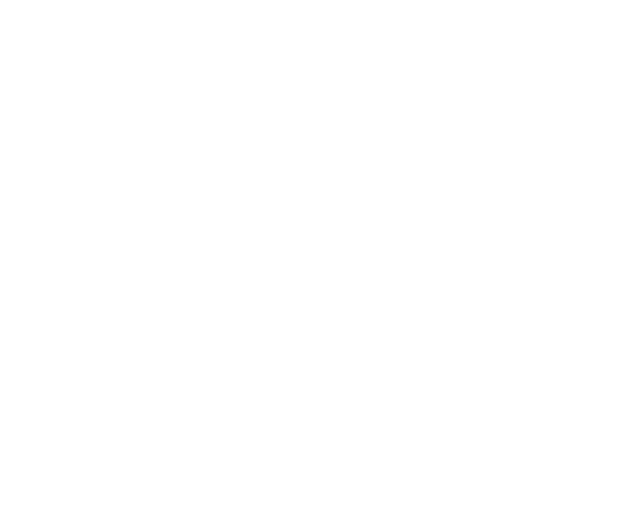
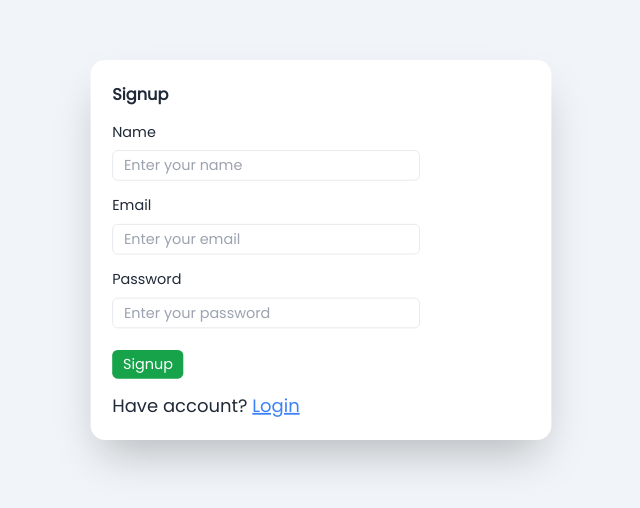
Before and after one commit to annnanya/stackstore, a React (Vite) app in the folder Frontend/: page /signup in a window 1280 px wide. Before the commit this address had no page. Shown: the part 150-658 px from the top of the page, without its empty margins (319-959 px from the left). Built offline with nearby package versions, Linux system fonts and the light colour scheme; a web font is replaced by a local one.

Commit message:
ref#123 - added login and signup page

```diff
--- a/Frontend/package.json
+++ b/Frontend/package.json
@@ -12,6 +12,7 @@
   "dependencies": {
     "react": "^18.3.1",
     "react-dom": "^18.3.1",
+    "react-hook-form": "^7.53.0",
     "react-router-dom": "^6.26.1",
     "react-slick": "^0.30.2",
     "slick-carousel": "^1.8.1"
--- a/Frontend/src/App.jsx
+++ b/Frontend/src/App.jsx
@@ -3,6 +3,7 @@ import Home from './home/Home'
 import { Route, Routes } from 'react-router-dom'
 import Courses from './courses/Courses'
 import About from './courses/About'
+import Signup from './components/Signup'
 
 const App = () => {
   return (
@@ -12,6 +13,7 @@ const App = () => {
           <Route path="/" element={<Home />} />
           <Route path="/course" element={<Courses />} />
           <Route path="/about" element={<About />} />
+          <Route path="/signup" element={<Signup />} />
         </Routes>
       </div>
     </>
--- /dev/null
+++ b/Frontend/src/components/Login.jsx
@@ -0,0 +1,85 @@
+import React from 'react'
+import { useForm } from 'react-hook-form'
+import { Link } from 'react-router-dom'
+
+const Login = () => {
+
+    const {
+        register,
+        handleSubmit,
+        formState: { errors },
+    } = useForm();
+
+    const onSubmit = (data) => {
+        console.log(data)
+    };
+
+    return (
+        <div>
+            <dialog id="my_modal" className="modal">
+                <div className="modal-box">
+                    <form onSubmit={handleSubmit(onSubmit)} method="dialog">
+                        <h3 className="font-bold text-lg">Login</h3>
+                        {/* Email */}
+                        <div className="mt-4 space-y-2">
+                            <span>Email</span>
+                            <br />
+                            <input
+                                type="email"
+                                placeholder="Enter your email"
+                                className="w-100 px-3 py-1 border rounded-md outline-none"
+                                {...register("email", { required: true })}
+                            />
+                            <br />
+                            {errors.email && (
+                                <span className="text-sm text-red-500">
+                                    This field is required
+                                </span>
+                            )}
+                        </div>
+                        {/* password */}
+                        <div className="mt-4 space-y-2">
+                            <span>Password</span>
+                            <br />
+                            <input
+                                type="password"
+                                placeholder="Enter your password"
+                                className="w-100 px-3 py-1 border rounded-md outline-none"
+                                {...register("password", { required: true })}
+                            />
+                            <br />
+                            {errors.password && (
+                                <span className="text-sm text-red-500">
+                                    This field is required
+                                </span>
+                            )}
+                        </div>
+
+                        {/* Button */}
+                        <div className="mt-6">
+                            <button className="bg-green-600 text-white rounded-md px-3 py-1 hover:bg-green-700 duration-200">
+                                Login
+                            </button>
+                        </div>
+                        <div className='mt-4'>
+                            <p>
+                                Not registered?{" "}
+                                <Link
+                                    to="/signup"
+                                    className="underline text-blue-500 cursor-pointer"
+                                >
+                                    Signup
+                                </Link>{" "}
+                            </p>
+                        </div>
+                    </form>
+                </div>
+                <form method="dialog" className="modal-backdrop">
+                    <button>close</button>
+                </form>
+            </dialog>
+        </div >
+    )
+}
+
+export default Login
--- a/Frontend/src/components/Navbar.jsx
+++ b/Frontend/src/components/Navbar.jsx
@@ -1,5 +1,6 @@
 import React, { useEffect, useState } from "react";
 import { Link } from "react-router-dom";
+import Login from "./Login";
 
 const Navbar = () => {
     const [sticky, setSticky] = useState(false);
@@ -140,9 +141,11 @@ const Navbar = () => {
                         <div className="">
                             <a
                                 className="bg-black text-white px-3 py-2 rounded-md hover:bg-slate-800 duration-300 cursor-pointer"
+                                onClick={() => document.getElementById("my_modal").showModal()}
                             >
                                 Login
                             </a>
+                            <Login />
                         </div>
                     </div>
                 </div>
--- /dev/null
+++ b/Frontend/src/components/Signup.jsx
@@ -0,0 +1,98 @@
+import React from 'react'
+import { useForm } from 'react-hook-form'
+import { Link } from 'react-router-dom'
+import Login from './Login'
+
+const Signup = () => {
+    const {
+        register,
+        handleSubmit,
+        formState: { errors },
+    } = useForm();
+
+    const onSubmit = (data) => {
+        console.log(data)
+    };
+
+    return (
+        <div className="flex h-screen items-center justify-center bg-slate-100">
+            <div className="modal-box">
+                <form onSubmit={handleSubmit(onSubmit)}>
+                    <h3 className="font-bold text-lg">Signup</h3>
+                    <div className="mt-4 space-y-2">
+                        {/* Name */}
+                        <span>Name</span>
+                        <br />
+                        <input
+                            type="text"
+                            placeholder="Enter your name"
+                            className="w-100 px-3 py-1 border rounded-md outline-none"
+                            {...register("name", { required: true })}
+                        />
+                        <br />
+                        {errors.name && (
+                            <span className="text-sm text-red-500">
+                                This field is required
+                            </span>
+                        )}
+                    </div>
+                    {/* Email */}
+                    <div className="mt-4 space-y-2">
+                        <span>Email</span>
+                        <br />
+                        <input
+                            type="email"
+                            placeholder="Enter your email"
+                            className="w-100 px-3 py-1 border rounded-md outline-none"
+                            {...register("email", { required: true })}
+                        />
+                        <br />
+                        {errors.email && (
+                            <span className="text-sm text-red-500">
+                                This field is required
+                            </span>
+                        )}
+                    </div>
+                    {/* password */}
+                    <div className="mt-4 space-y-2">
+                        <span>Password</span>
+                        <br />
+                        <input
+                            type="password"
+                            placeholder="Enter your password"
+                            className="w-100 px-3 py-1 border rounded-md outline-none"
+                            {...register("password", { required: true })}
+                        />
+                        <br />
+                        {errors.password && (
+                            <span className="text-sm text-red-500">
+                                This field is required
+                            </span>
+                        )}
+                    </div>
+
+                    {/* Button */}
+                    <div className="mt-6">
+                        <button className="bg-green-600 text-white rounded-md px-3 py-1 hover:bg-green-700 duration-200">
+                            Signup
+                        </button>
+                    </div>
+                    <div className='mt-4'>
+                        <p className="text-xl">
+                            Have account?{" "}
+                            <Link
+                                to="/"
+                                className="underline text-blue-500 cursor-pointer"
+                            >
+                                Login
+                            </Link>{" "}
+                            <Login />
+                        </p>
+                    </div>
+                </form>
+            </div>
+        </div>
+    )
+}
+
+export default Signup
```
Also changed, not shown: Frontend/public/ManyOnBookWithBg.jpg (deleted), 1 other file (tests, documents, lock files or other folders).
